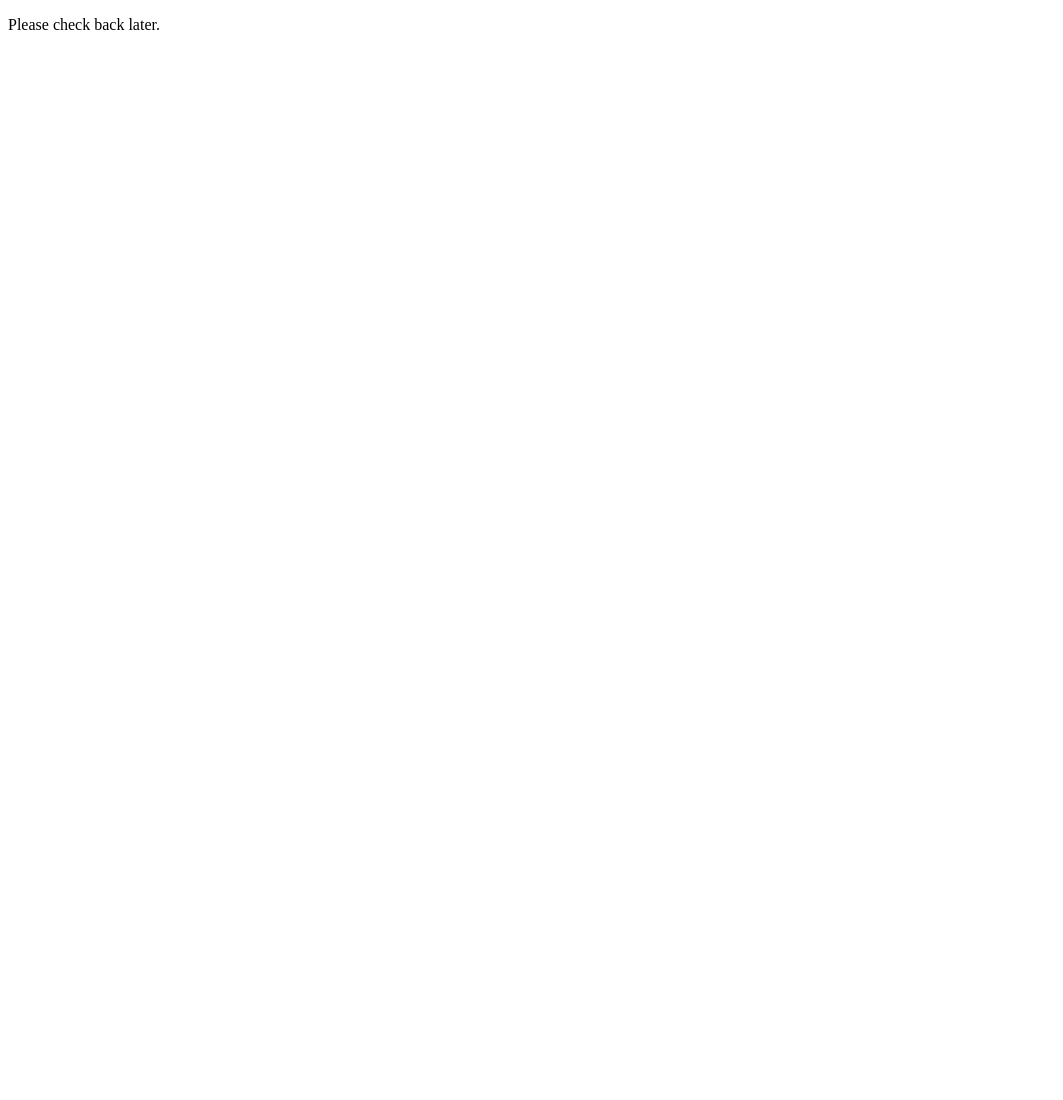
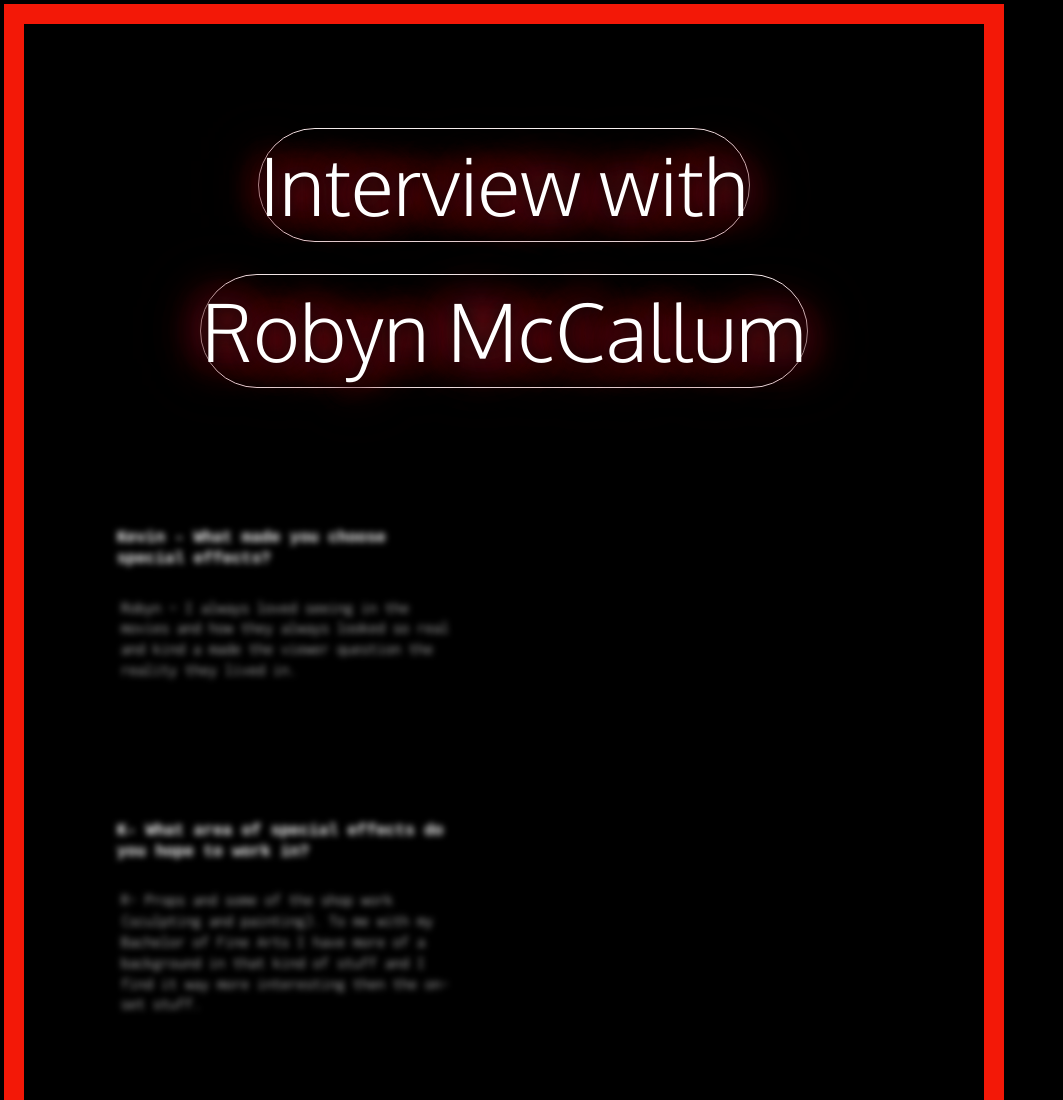
Before and after one commit to kaldershotdesign/dsgn1374, a plain HTML site: page interview/index.html in a window 1280 px wide. Shown: the top 1100 px of the page, without its empty margins (0-1063 px from the left). Before the commit the page ends 800 px from the top, so only its background shows below. Drawn offline with Linux system fonts and the light colour scheme; a web font is replaced by a local one.

Commit message:
Add files via upload
Edited the original files

```diff
--- a/interview/index.html
+++ b/interview/index.html
@@ -1,7 +1,88 @@
 <!DOCTYPE html>
 <head>
-	<title>A website is never finished</title>
+	<title>Interview</title>
+	<link rel="stylesheet" href="style.css">
+	<meta name="viewport" content="width=device-width">
+	<link href="https://fonts.googleapis.com/css2?family=Inconsolata:wght@300&family=Oxygen:wght@300&family=Xanh+Mono&display=swap" rel="stylesheet">
 </head>
 <body>
-	<p>Please check back later.</p>
+	<main>
+
+		<header>
+			<div class="flash">
+		 <h1>Interview with </h1>
+		 	<h1> Robyn McCallum </h1>
+		</div>
+		</header>
+
+<div class="container">
+
+
+<section>
+
+<div class="q">
+<h2> Kevin - What made you choose special effects? </h2>
+</div>
+
+<div class="a">
+<p>Robyn – I always loved seeing in the movies and how they always looked so real and kind a made the viewer question the reality they lived in.</p>
+</dic>
+
+</section>
+
+<section>
+<div class="q">
+<h2> K- What area of special effects do you hope to work in? </h2>
+</div>
+
+<div class="a">
+<p>R- Props and some of the shop work (sculpting and painting). To me with my Bachelor of Fine Arts I have more of a background in that kind of stuff and I find it way more interesting then the on-set stuff.</p>
+</div>
+</section>
+
+<section>
+<div class="q">
+<h2> K- What attributes make for a good special effects artist? </h2>
+</div>
+
+<div class="a">
+<p>R- Hard working, creativity, the ability to constantly learn, and to be able to take criticism well. Also, the ability to not be upset if the prop or thing your working on does not make the cut and get used on the project.</p>
+</div>
+</section>
+
+<section>
+<div class="q">
+<h2> K- Is it hard to get into the special effects field? </h2>
+</div>
+
+<div class="a">
+<p>R- It is defiantly a very specific field. The programs are small and there is a lot of competition amongst them. In my class about 5 people from my graduating class will be lucky to find work in the field because the jobs are very limited.</p>
+</div>
+</section>
+
+<section>
+<div class="q">
+<h2> K- What excites you about the field then? </h2>
+</div>
+
+<div class="a">
+<p>R- To me the ability to just create something so real that adults act in a child like manor questioning if something is real or not really get me excited. The ability to constantly learn new techniques, how to make something work better for the next time and just be creative is what gets me really interested and engaged in this field of work.</p>
+</div>
+</section>
+
+<section>
+<div class="q">
+<h2> K- What are some words of wisdom you would give to someone who is an aspiring special effects artist? </h2>
+</div>
+
+<div class= "a">
+<p>R- Always use reference photos
+Always question what you could do better for next time
+Using fake blood to try and hide edges in make up does not work, you are not fooling anyone
+That its going to be a very hard road but if this is something you are passionate about you can make it work.<p>
+</div>
+</section>
+
+</div>
+	</main>
 </body>
--- /dev/null
+++ b/interview/style.css
@@ -0,0 +1,123 @@
+/* Interview */
+
+* {
+	box-sizing: border-box;
+}
+
+body {
+	background-color: black;
+	color: white;
+	font-family: Helvetica, Arial, sans-serif;
+	font-weight: normal;
+	line-height: 1.4;
+	font-size: 16px;
+	margin: 0.25em;
+	overflow-x: hidden;
+	justify-content: center;
+	position: absolute;
+	border: 20px solid #f31807;
+}
+
+.container{
+	display: grid;
+	grid-template-columns: 100%;
+}
+
+
+.q {
+	font-family: 'Xanh Mono', monospace;
+	padding: 0.25em;
+}
+
+.a {
+	font-family: 'Inconsolata', monospace;
+	padding: 0.5em;
+	margin-bottom: 5em;
+}
+
+
+h2, p {
+	margin: 0 0 1em 0;
+	font-size: 1em;
+	padding: 0;
+	line-height: 1.3;
+	vertical-align: baseline;
+}
+
+
+main {
+    margin-left: auto;
+    max-width: 60em;
+    margin-right: auto;
+}
+
+h1 {
+    display: inline-block;
+    font-family: 'Oxygen', sans-serif;
+    font-size: 1em;
+    font-weight: normal;
+    border: 1px solid;
+    margin-top: .1em;
+    margin-bottom: .3em;
+    padding: 0em;
+    border-radius: 1em;
+    animation: text-flicker 3s linear infinite;
+
+}
+
+header {
+    text-align: center;
+    margin: 6em 0;
+}
+
+section {
+    max-width: 24em;
+    margin: 0px 73px;
+    padding: 1em 1em;
+    transition: all 0.5s ease;
+    filter: blur(3px);
+}
+section:nth-child(1) {
+	transform: scale(1);
+
+}
+section:nth-child(2) {
+	transform: scale(1);
+}
+section:nth-child(3) {
+	transform: scale(1);
+}
+section:nth-child(4) {
+	transform: scale(1);
+}
+section:nth-child(5) {
+	transform: scale(1);
+}
+section:nth-child(6) {
+	transform: scale(1);
+}
+
+section:hover {
+	transform: rotate(0) scale(1.5) translate(0);
+	filter:blur(0);
+}
+
+.flash{
+  font-size: 80px;
+  color: #fff;
+  text-align: center;
+  -webkit-animation: flash 2s ease-in-out infinite alternate;
+  -moz-animation: flash 2s ease-in-out infinite alternate;
+
+  animation: flash 2s ease-in-out infinite alternate;
+}
+
+@-webkit-keyframes flash {
+  from {
+    text-shadow: 0 0 10px #070606, 0 0 20px #111, 0 0 30px #ed0b0b, 0 0 40px #800404, 0 0 50px #2e269d, 0 0 60px #900c0c, 0 0 70px #e90d0d;
+  }
+
+  to {
+    text-shadow: 0 0 20px #0a0a0a, 0 0 30px #080101, 0 0 40px #ec1010, 0 0 50px #e84848, 0 0 60px #030108, 0 0 70px #711616, 0 0 80px #00030c;
+  }
+}
```
